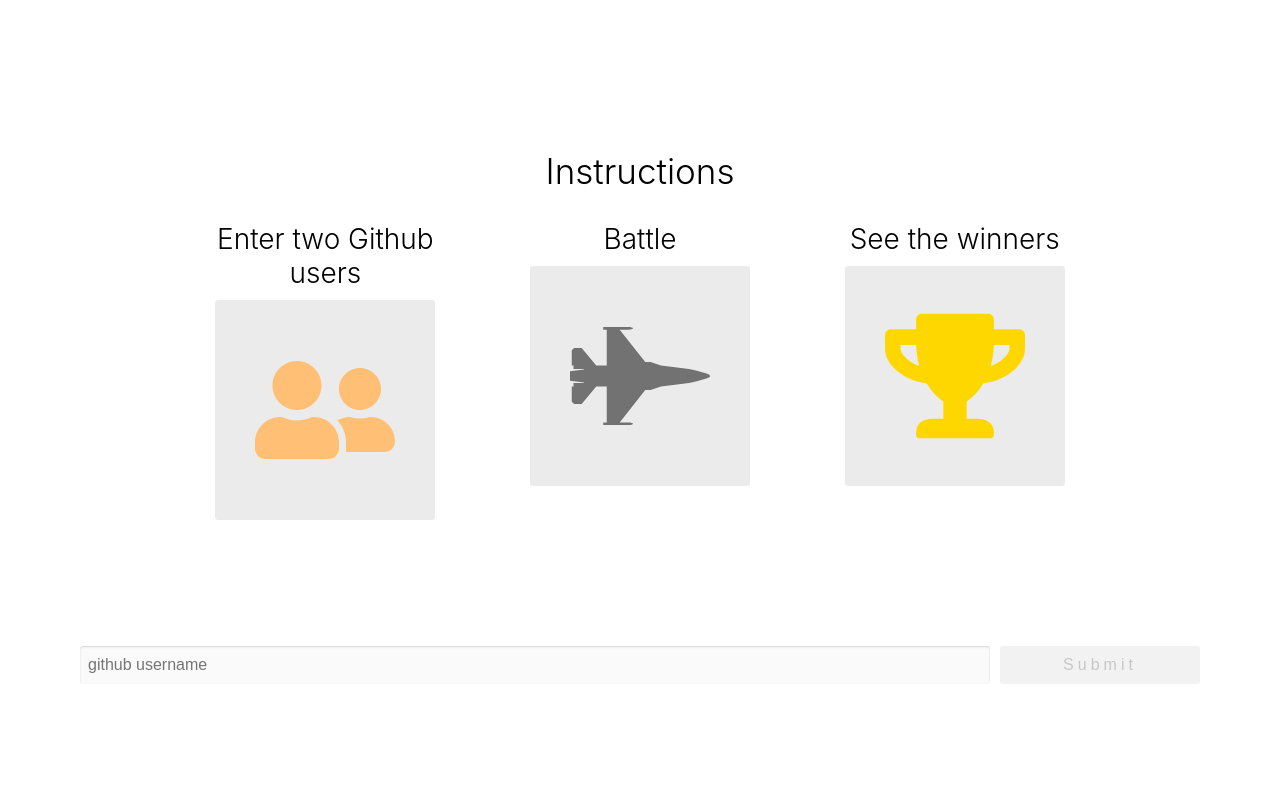
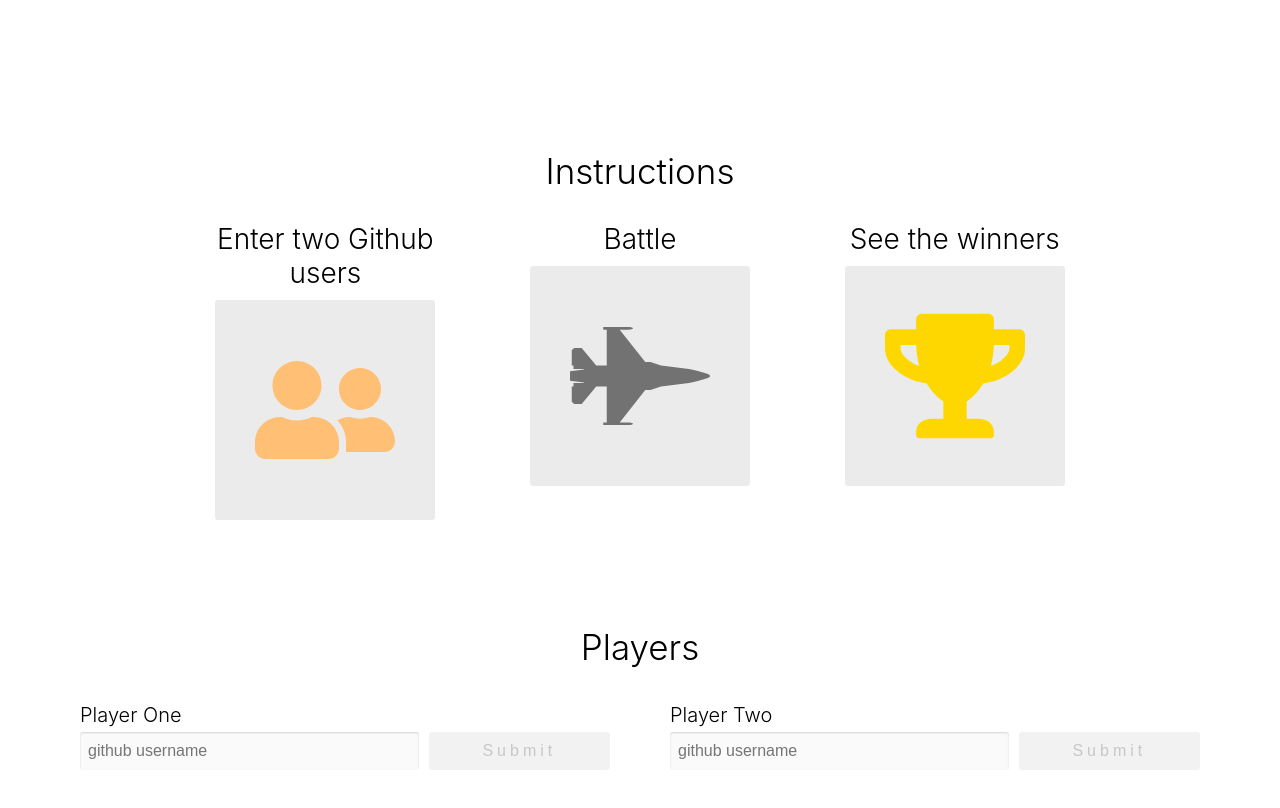
Before and after one commit to brookelkennison/react-practice, a React app: page / in a window 1280 px wide. Built offline with nearby package versions, Linux system fonts and the light colour scheme.

Commit message:
updated state

```diff
--- a/app/components/Battle.js
+++ b/app/components/Battle.js
@@ -80,12 +80,44 @@
     label: PropTypes.string.isRequired
 }
 
+
 export default class Battle extends React.Component {
+    constructor(props){
+        super(props)
+
+        this.state={
+            playerOne: null,
+            playerTwo: null
+        }
+        this.handleSubmit = this.handleSubmit.bind(this)
+    }
+    handleSubmit(id, player) {
+        this.setState({
+            [id]: player
+        })
+    }
     render() {
+        const { playerOne, playerTwo } = this.state
         return (
             <React.Fragment>
                 <Instructions />
-                <PlayerInput />
+                <div className='players-container'>
+                    <h1 className='center-text header-lg'>Players</h1>
+                    <div className='row space-around'>
+                        {playerOne === null && (
+                            <PlayerInput
+                                label='Player One'
+                                onSubmit={(player) => this.handleSubmit('playerOne', player) }
+                            />
+                        )}
+                        {playerTwo === null && (
+                            <PlayerInput
+                                label='Player Two'
+                                onSubmit={(player) => this.handleSubmit('playerTwo', player)}
+                            />
+                        )}
+                    </div>
+                </div>
             </React.Fragment>
         )
     }
--- a/app/index.css
+++ b/app/index.css
@@ -206,3 +206,7 @@
   background: #f2f2f2;
   color: #c7c7c7;
 }
+
+.players-container {
+    margin: 100px 0;
+}
```
